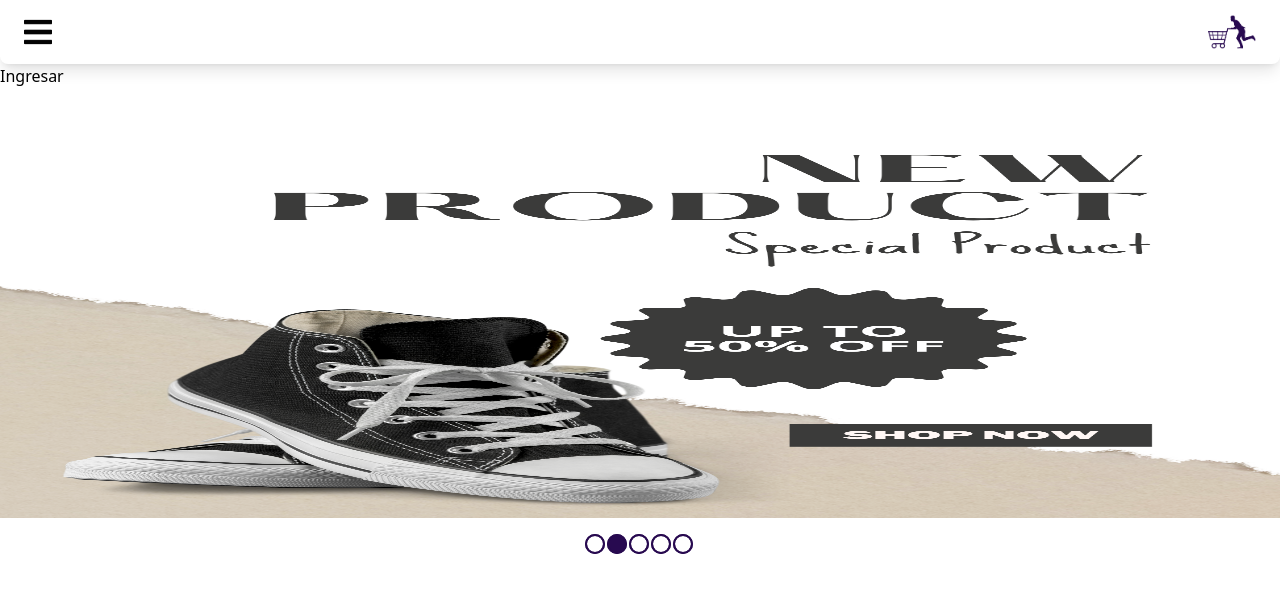
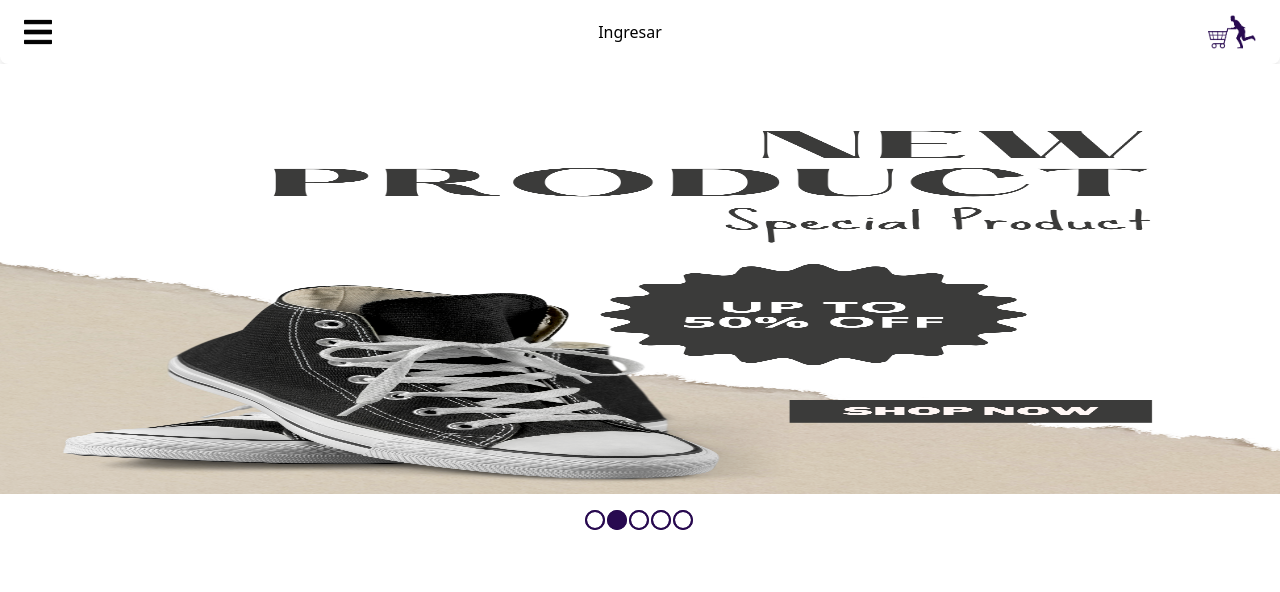
Before and after one commit to MoruApp9/MoruApp-Front, a React (Vite) app in the folder moru-app/: page / in a window 1280 px wide. Shown: the top 592 px of the page. Built offline with nearby package versions, Linux system fonts and the light colour scheme.

Commit message:
button en nav

```diff
--- a/moru-app/src/components/LogOut.jsx
+++ b/moru-app/src/components/LogOut.jsx
@@ -3,5 +3,5 @@ import { useAuth0 } from '@auth0/auth0-react'
 export const LogOutButton = () => {
     const { logout } = useAuth0();
 
-    return <button onClick={() => logout({ returnTo: window.location.origin})} className='bg-blue-900'> Log Out </button>
+    return <button onClick={() => logout({ returnTo: window.location.origin})}> Cerrar Sesión </button>
 }
--- a/moru-app/src/components/Nav.jsx
+++ b/moru-app/src/components/Nav.jsx
@@ -1,14 +1,23 @@
 import shoppingIcon from "../images/icons/carrito-de-compras.png"
 import sandwichIcon from "../images/icons/sandwich-icon.jpg"
 import { Link } from "react-router-dom"
+import { useAuth0 } from '@auth0/auth0-react'
+import { LogOutButton } from '../components/LogOut'
 // import styles from './Nav.module.css'
 
 const Nav = () => {
+  const { loginWithRedirect, isAuthenticated } = useAuth0();
+
   return (
     <nav className="flex justify-between items-center px-6 py-2  shadow-lg rounded-bl-lg rounded-br-lg">
       <Link>
         <img className="w-7" src={sandwichIcon} alt="sandwichIcon" />
       </Link>
+      <div>
+                {isAuthenticated ?
+                    <LogOutButton />
+                    : <button onClick={() => loginWithRedirect()}>Ingresar</button>}
+            </div>
       <Link>
         <img className="w-12" src={shoppingIcon} alt="shoppingIcon" />
       </Link>
--- a/moru-app/src/views/Home.jsx
+++ b/moru-app/src/views/Home.jsx
@@ -1,26 +1,11 @@
-import { useAuth0 } from '@auth0/auth0-react'
 import Advertising from '../components/Advertising';
-import { LogOutButton } from '../components/LogOut'
-import { Profile } from '../components/Profile'
 
 const Home = () => {
-    const { loginWithRedirect, isAuthenticated } = useAuth0();
 
     return(
         <div>
-            <div>
-                {isAuthenticated ? <>
-                    <LogOutButton />
-                    <Profile />
-                    </>
-                    : <button onClick={() => loginWithRedirect()}>Ingresar</button>}
-            </div>
-            <div>
-                <Advertising/>
-            </div>
+            <Advertising/>
         </div>
-
-
     )
 }
 
```
